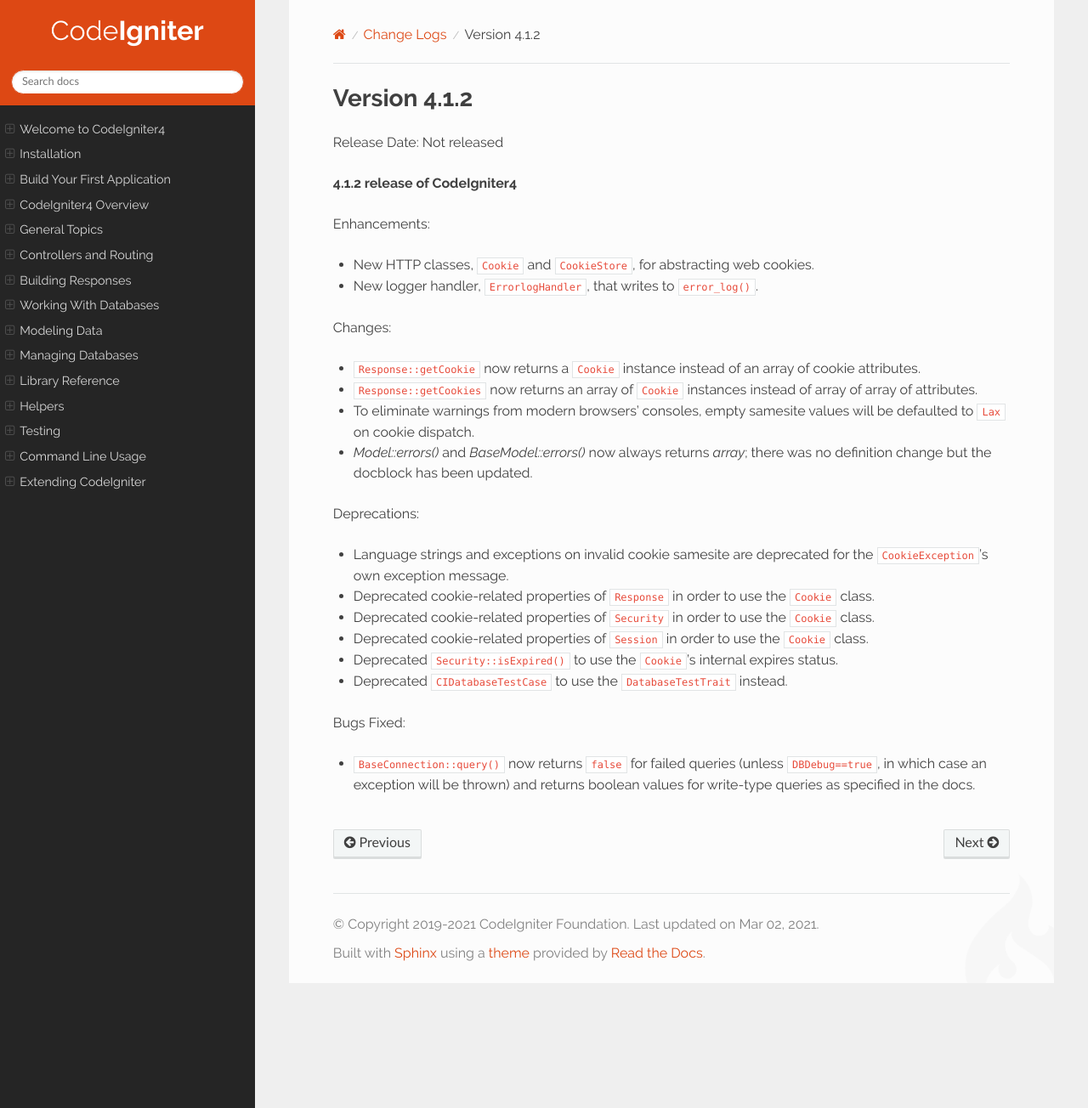
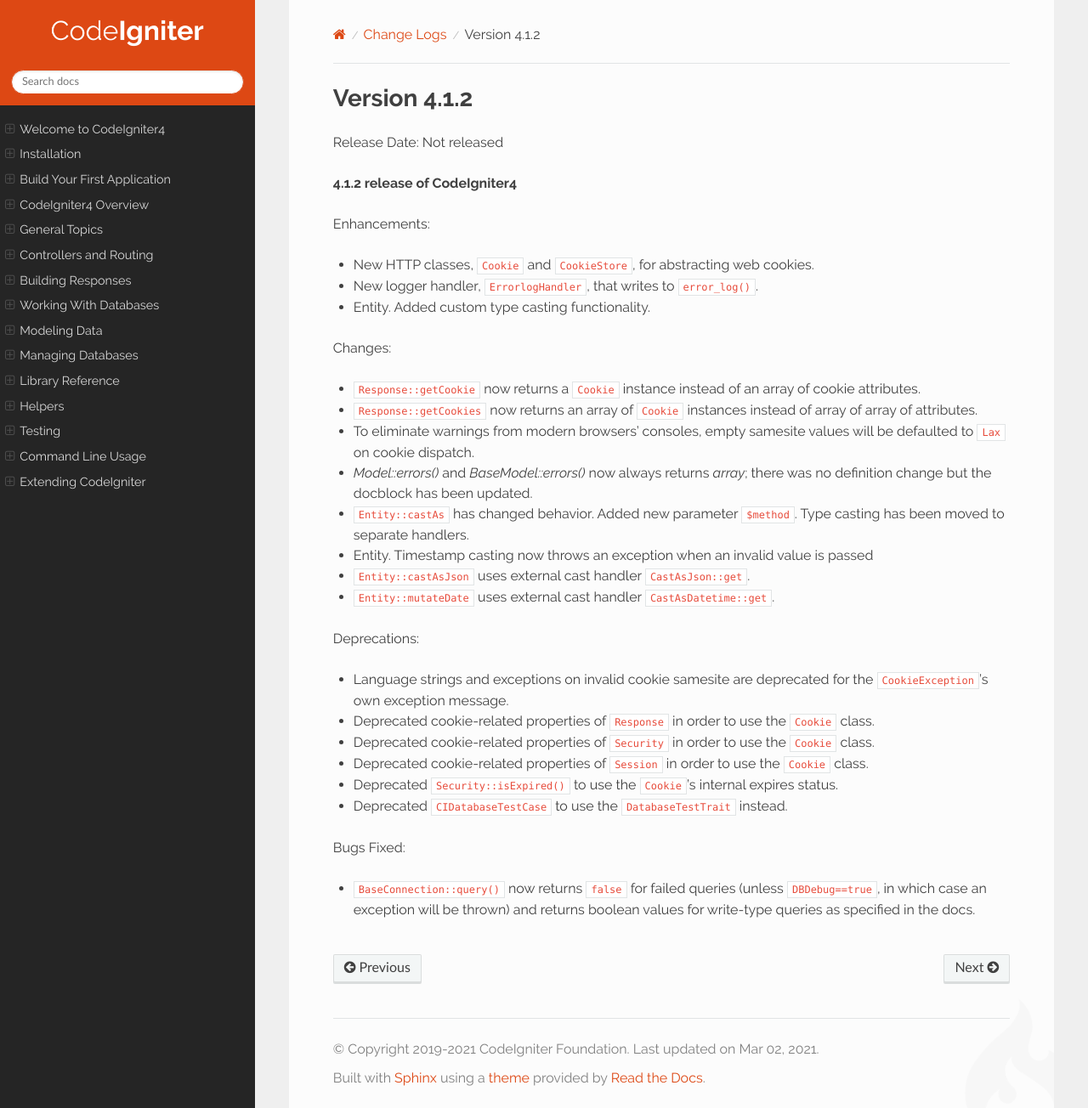
Before and after one commit to NEKOGET/ci4_user_guide_src, a Sphinx documentation site: the page built from source/changelogs/v4.1.2.rst, in a window 1280 px wide and 1304 px high. Shown: the whole window at 85% size. Built offline with Sphinx 7.4.7 and the Read the Docs theme 2.0.0, drawn with Linux system fonts in a browser that asks for light colours.

Commit message:
UG Change log

```diff
--- a/source/changelogs/v4.1.2.rst
+++ b/source/changelogs/v4.1.2.rst
@@ -9,6 +9,7 @@ Enhancements:
 
 - New HTTP classes, ``Cookie`` and ``CookieStore``, for abstracting web cookies.
 - New logger handler, ``ErrorlogHandler``, that writes to ``error_log()``.
+- Entity. Added custom type casting functionality.
 
 Changes:
 
@@ -16,6 +17,10 @@ Changes:
 - ``Response::getCookies`` now returns an array of ``Cookie`` instances instead of array of array of attributes.
 - To eliminate warnings from modern browsers' consoles, empty samesite values will be defaulted to ``Lax`` on cookie dispatch.
 - `Model::errors()` and `BaseModel::errors()` now always returns `array`; there was no definition change but the docblock has been updated.
+- ``Entity::castAs`` has changed behavior. Added new parameter ``$method``. Type casting has been moved to separate handlers.
+- Entity. Timestamp casting now throws an exception when an invalid value is passed
+- ``Entity::castAsJson`` uses external cast handler ``CastAsJson::get``.
+- ``Entity::mutateDate`` uses external cast handler ``CastAsDatetime::get``.
 
 Deprecations:
 
```
